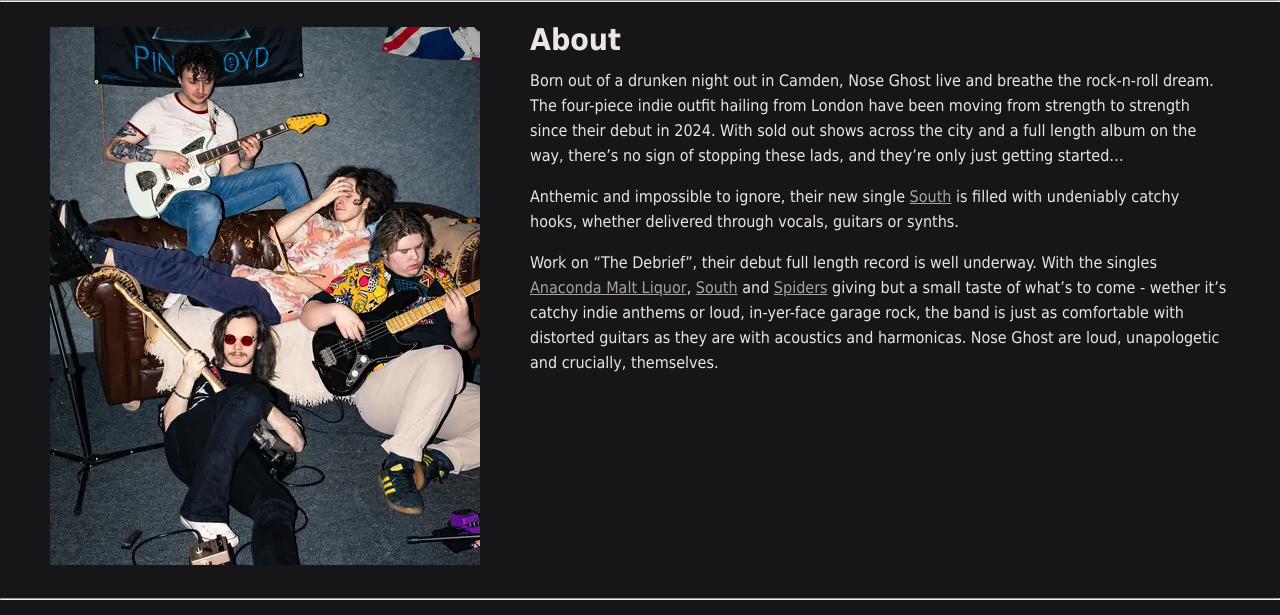
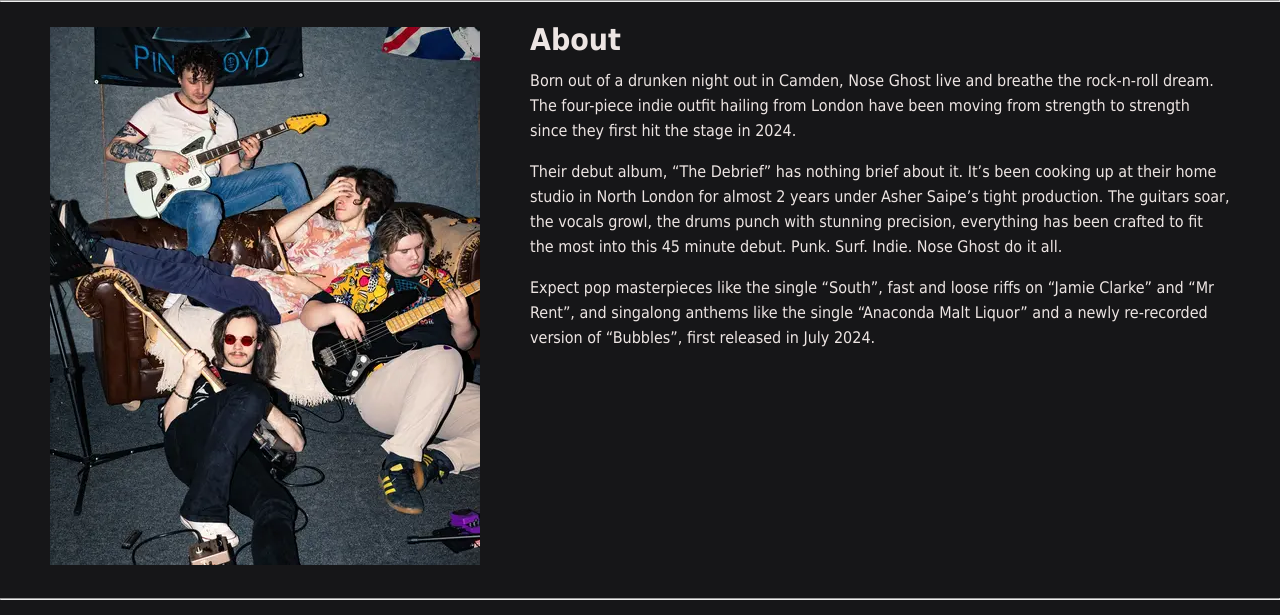
Before and after one commit to ReasonMaster44/Nose-Ghost-website, a Flask app: page /about in a window 1280 px wide. Shown: the part 100-715 px from the top of the page. Run offline with Flask 3, Linux system fonts and the light colour scheme.

Commit message:
updated bio and added spotify link to debrief cover

```diff
--- a/templates/about.html
+++ b/templates/about.html
@@ -42,9 +42,10 @@
 
                 <article>
                     <h2>About</h2>
-                    <p>Born out of a drunken night out in Camden, Nose Ghost live and breathe the rock-n-roll dream. The four-piece indie outfit hailing from London have been moving from strength to strength since their debut in 2024. With sold out shows across the city and a full length album on the way, there’s no sign of stopping these lads, and they’re only just getting started…</p>
-                    <p>Anthemic and impossible to ignore, their new single <a href="https://open.spotify.com/album/0vYZUSLb24f78nXaOh7tZ1?si=6m87-oT6QZWMs3_tJi2s4A" target="_blank">South</a> is filled with undeniably catchy hooks, whether delivered through vocals, guitars or synths.</p>
-                    <p>Work on “The Debrief”, their debut full length record is well underway. With the singles <a href="https://open.spotify.com/album/3SJEZyQHqObgt4Y3Ial37B?si=Mriubc5PShqBRlX3GB1PPA" target="_blank">Anaconda Malt Liquor</a>, <a href="https://open.spotify.com/album/0vYZUSLb24f78nXaOh7tZ1?si=6m87-oT6QZWMs3_tJi2s4A" target="_blank">South</a> and <a href="https://open.spotify.com/album/26GmtASuogz3nBtDhHMCx8?si=oSivMnSmRaa4wdDmMt6UYQ" target="_blank">Spiders</a> giving but a small taste of what’s to come - wether it’s catchy indie anthems or loud, in-yer-face garage rock, the band is just as comfortable with distorted guitars as they are with acoustics and harmonicas. Nose Ghost are loud, unapologetic and crucially, themselves.</p>
+                    <p>Born out of a drunken night out in Camden, Nose Ghost live and breathe the rock-n-roll dream. The four-piece indie outfit hailing from London have been moving from strength to strength since they first hit the stage in 2024.</p>
+                    <p>Their debut album, “The Debrief” has nothing brief about it.  It’s been cooking up at their home studio in North London for almost 2 years under Asher Saipe’s tight production. The guitars soar, the vocals growl, the drums punch with stunning precision, everything has been crafted to fit the most into this 45 minute debut.
+                        Punk. Surf. Indie. Nose Ghost do it all. </p>
+                    <p>Expect pop masterpieces like the single “South”, fast and loose riffs on “Jamie Clarke” and “Mr Rent”, and singalong anthems like the single “Anaconda Malt Liquor” and a newly re-recorded version of “Bubbles”, first released in July 2024.</p>
                 </article>
             </div>
 
--- a/templates/index.html
+++ b/templates/index.html
@@ -61,7 +61,7 @@
                 <h3>DEBUT ALBUM OUT NOW</h3>
                 <br>
                 <div id="new-release-image-and-video">
-                    <a id="new-release-link" href="http://distrokid.com/hyperfollow/noseghost/the-debrief?ref=release" target="_blank"><img id="new-release-image" src="{{ url_for('static', filename='images/the-debrief-cover.webp')}}"></a>
+                    <a id="new-release-link" href="https://open.spotify.com/album/1crCFdI8b6lZUjWhkGaTub?si=_i1BjD7oRFSTugpzXQvheQ" target="_blank"><img id="new-release-image" src="{{ url_for('static', filename='images/the-debrief-cover.webp')}}"></a>
                     <iframe id="new-release-yt-embed" src="https://www.youtube.com/embed/3zqJ9EumduA?si=zVrSoeXM-Z41I65e" title="YouTube video player" frameborder="0" allow="accelerometer; autoplay; clipboard-write; encrypted-media; gyroscope; picture-in-picture; web-share" referrerpolicy="strict-origin-when-cross-origin" allowfullscreen></iframe>
                 </div>
             </div>
```
